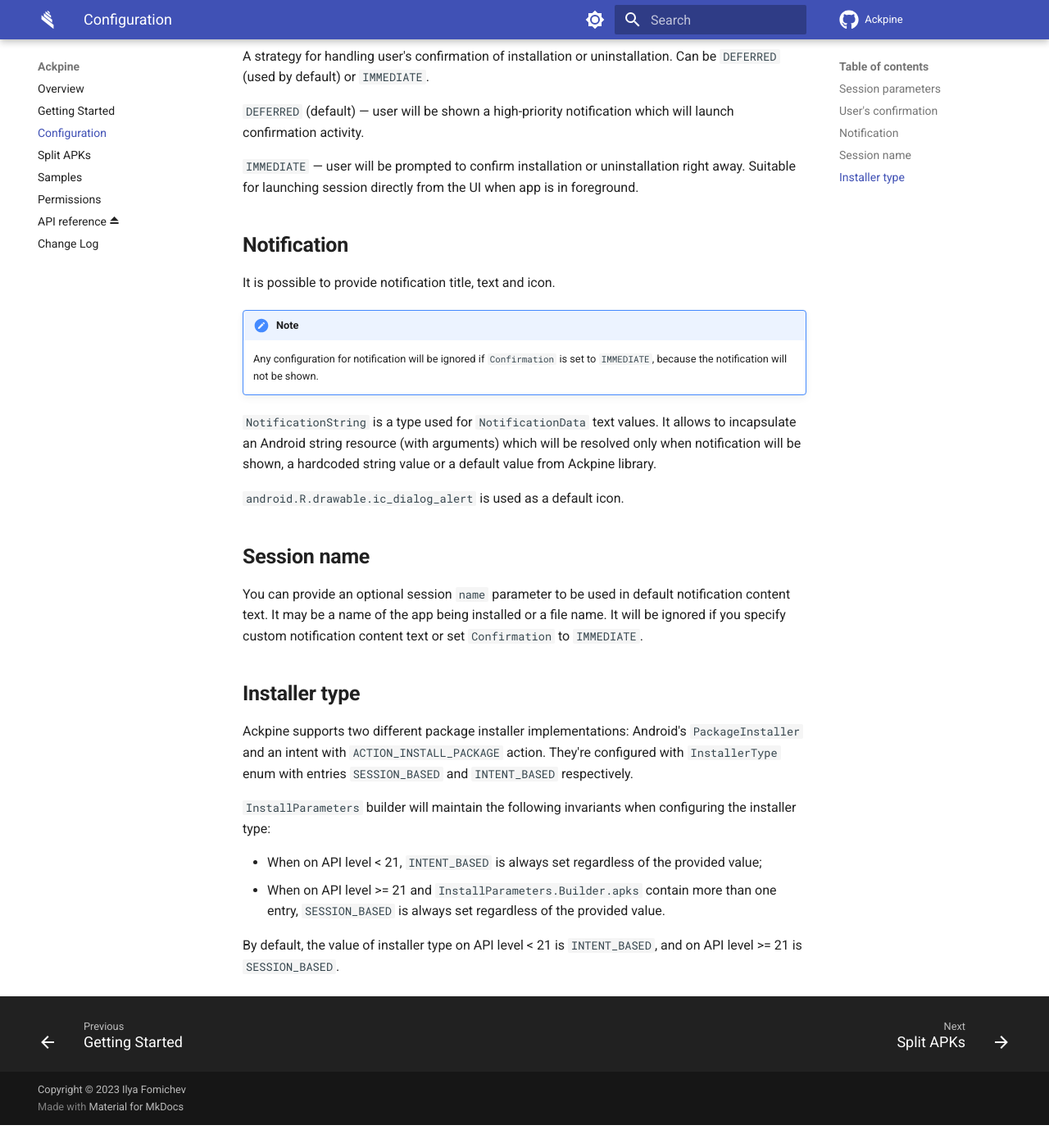
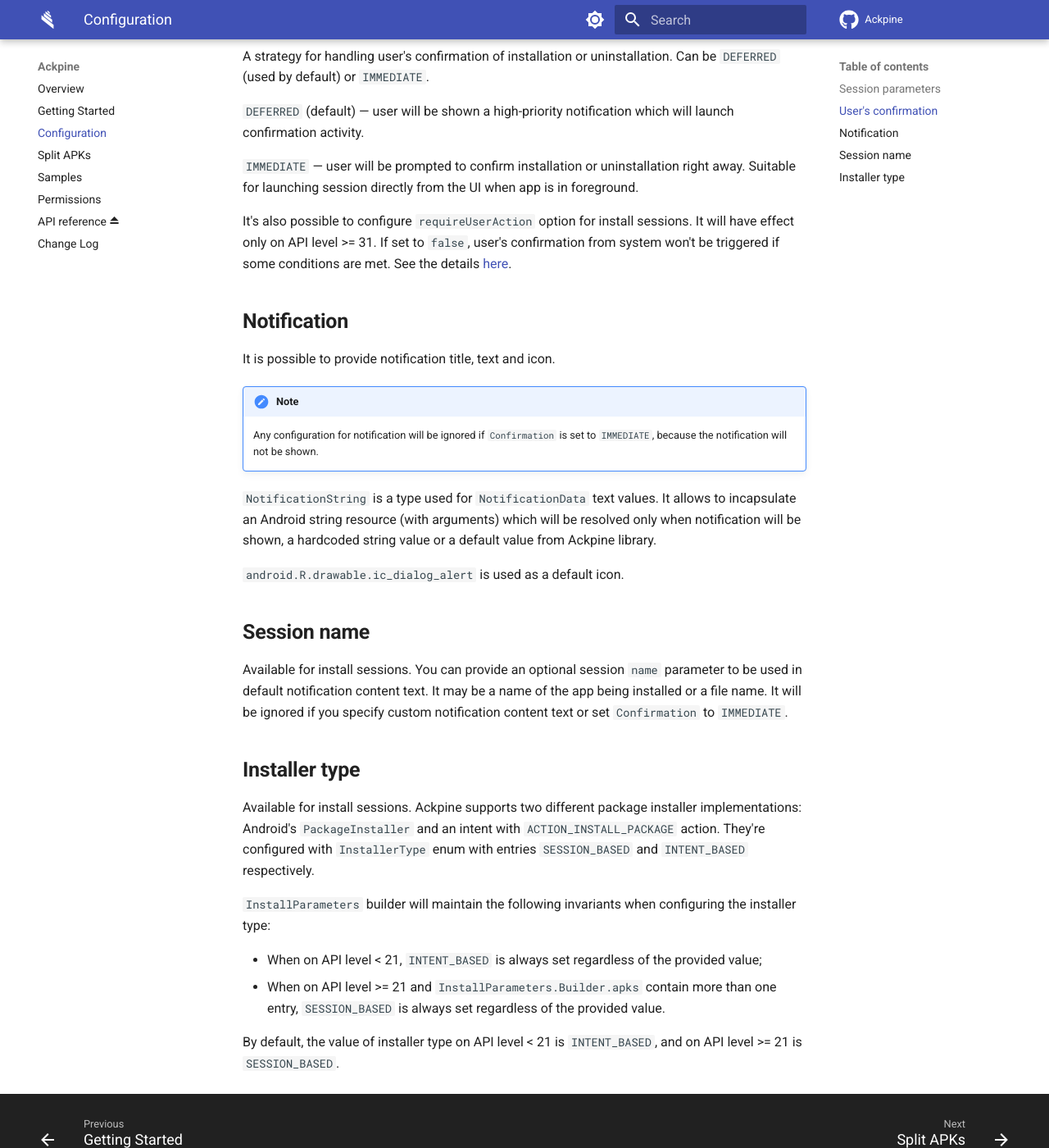
Before and after one commit to solrudev/Ackpine, an MkDocs documentation site: the page built from docs/configuration.md, in a window 1280 px wide and 1400 px high, scrolled down 730 px. Shown: the whole window at 82% size. Built offline with MkDocs 1.6.1 and Material for MkDocs 9.7.7, drawn with Linux system fonts in a browser that asks for light colours; comment, search, counter and statistics services are not loaded; before the commit the page ends 2102 px from its top, so only the background shows below that.

Commit message:
improve configuration docs

```diff
--- a/docs/configuration.md
+++ b/docs/configuration.md
@@ -53,6 +53,8 @@ A strategy for handling user's confirmation of installation or uninstallation. C
 
 `IMMEDIATE` — user will be prompted to confirm installation or uninstallation right away. Suitable for launching session directly from the UI when app is in foreground.
 
+It's also possible to configure `requireUserAction` option for install sessions. It will have effect only on API level >= 31. If set to `false`, user's confirmation from system won't be triggered if some conditions are met. See the details [here](https://developer.android.com/reference/android/content/pm/PackageInstaller.SessionParams#setRequireUserAction(int)).
+
 Notification
 ------------
 
@@ -68,12 +70,12 @@ It is possible to provide notification title, text and icon.
 Session name
 ------------
 
-You can provide an optional session `name` parameter to be used in default notification content text. It may be a name of the app being installed or a file name. It will be ignored if you specify custom notification content text or set `Confirmation` to `IMMEDIATE`.
+Available for install sessions. You can provide an optional session `name` parameter to be used in default notification content text. It may be a name of the app being installed or a file name. It will be ignored if you specify custom notification content text or set `Confirmation` to `IMMEDIATE`.
 
 Installer type
 --------------
 
-Ackpine supports two different package installer implementations: Android's `PackageInstaller` and an intent with `ACTION_INSTALL_PACKAGE` action. They're configured with `InstallerType` enum with entries `SESSION_BASED` and `INTENT_BASED` respectively.
+Available for install sessions. Ackpine supports two different package installer implementations: Android's `PackageInstaller` and an intent with `ACTION_INSTALL_PACKAGE` action. They're configured with `InstallerType` enum with entries `SESSION_BASED` and `INTENT_BASED` respectively.
 
 `InstallParameters` builder will maintain the following invariants when configuring the installer type:
 
```
